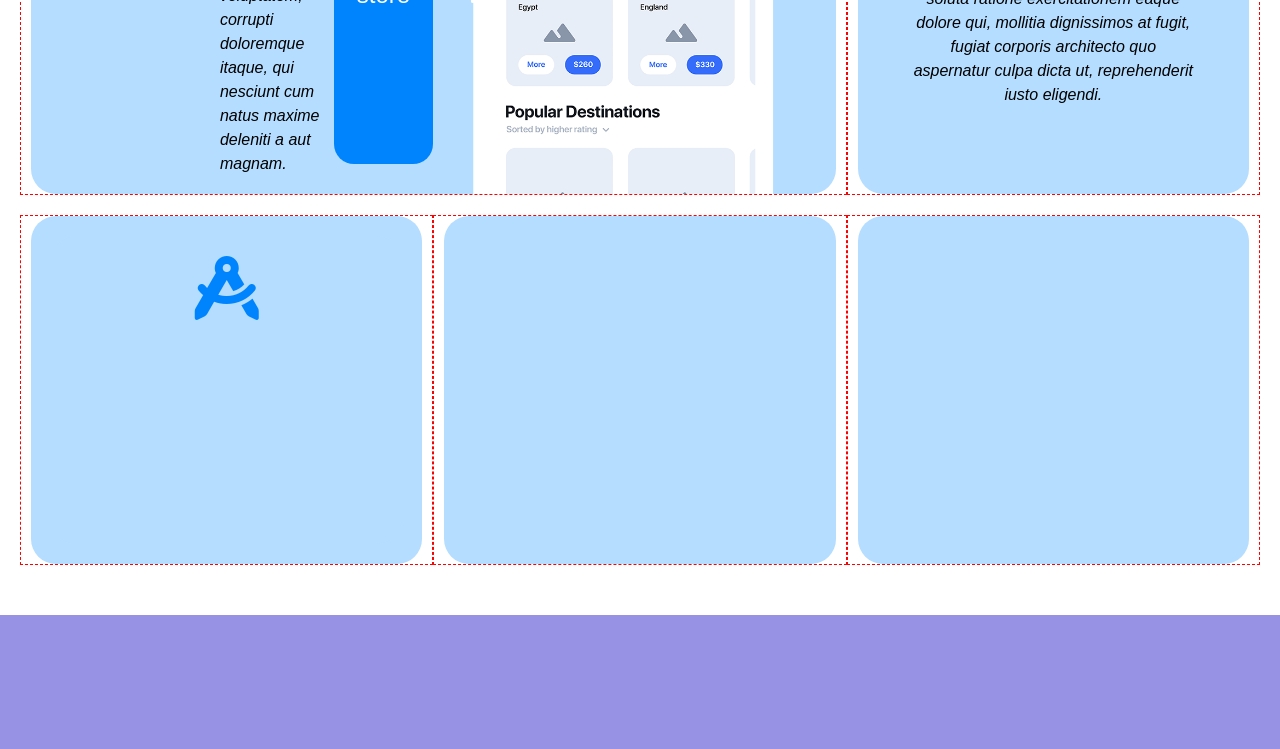
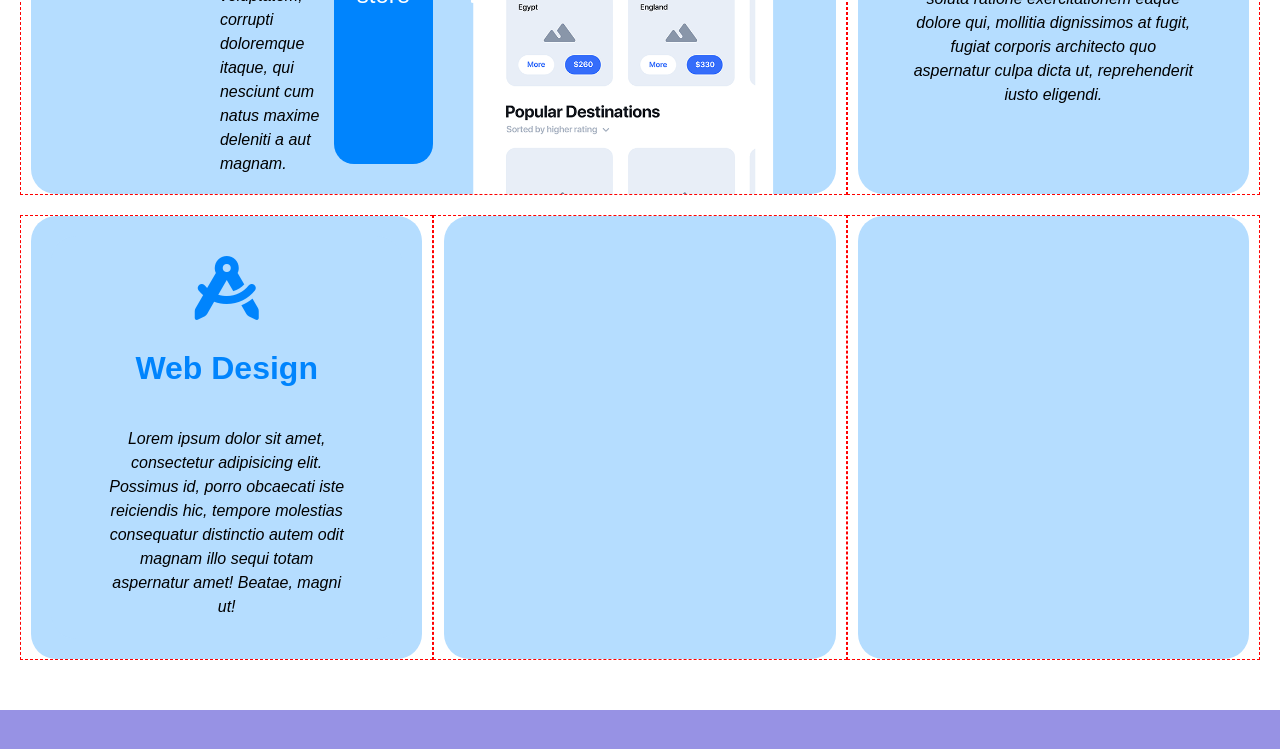
Before and after one commit to Fraianni/htmlcss-responsive-layout, a plain HTML site: page index.html in a window 1280 px wide. Shown: the part 383-1132 px from the top of the page. Drawn offline with Linux system fonts and the light colour scheme.

Commit message:
aggiunta titolo e paragrafo web des sect

```diff
--- a/index.html
+++ b/index.html
@@ -67,6 +67,10 @@
                         <div class="card">
                             <div class="web-design-card smaller-cards card">
                                 <i class="fa-solid fa-compass-drafting fa-4x"></i>
+                                <h3 class="card-titles">Web Design</h3>
+                                <p>Lorem ipsum dolor sit amet, consectetur adipisicing elit. Possimus id, porro
+                                    obcaecati iste reiciendis hic, tempore molestias consequatur distinctio autem odit
+                                    magnam illo sequi totam aspernatur amet! Beatae, magni ut!</p>
                             </div>
                         </div>
                     </div>
--- a/style.css
+++ b/style.css
@@ -155,7 +155,7 @@ p {
     color: #0084fd;
 }
 
-.clean-code-card {
+.smaller-cards {
     align-items: center;
 }
 
```
